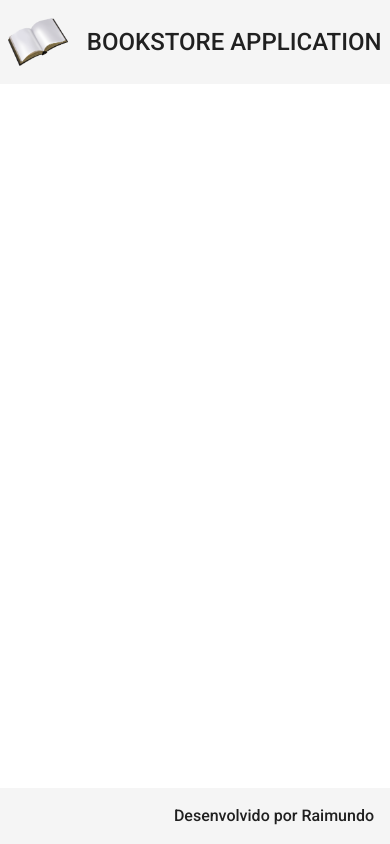
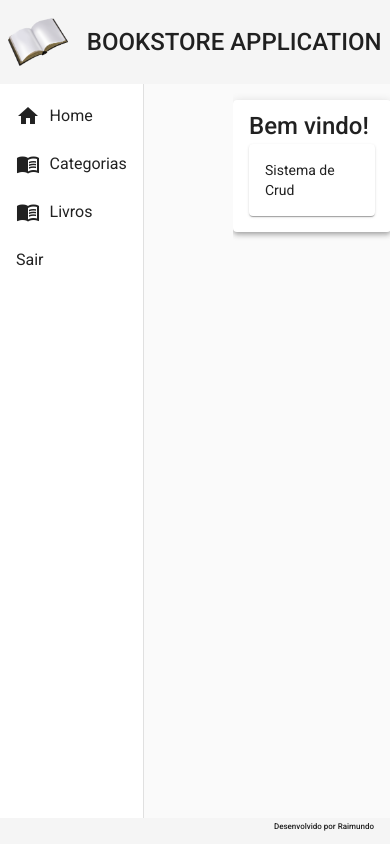
Before and after one commit to ralmeidaj/bookstore-front, an Angular app: page / in a window 390 px wide. Built offline with nearby package versions, Linux system fonts and the light colour scheme.

Commit message:
criado o componente home

```diff
--- a/src/app/app-routing.module.ts
+++ b/src/app/app-routing.module.ts
@@ -1,7 +1,13 @@
 import { NgModule } from '@angular/core';
 import { RouterModule, Routes } from '@angular/router';
+import { HomeComponent } from './components/views/home/home.component';
 
-const routes: Routes = [];
+const routes: Routes = [
+  {
+    path: '',
+    component: HomeComponent
+  }
+];
 
 @NgModule({
   imports: [RouterModule.forRoot(routes)],
--- a/src/app/app.component.html
+++ b/src/app/app.component.html
@@ -1,2 +1,3 @@
 <app-header></app-header>
+<app-nav></app-nav>
 <app-footer></app-footer>
--- a/src/app/components/template/footer/footer.component.css
+++ b/src/app/components/template/footer/footer.component.css
@@ -3,4 +3,17 @@
     bottom: 0;
     justify-content: flex-end;
     font-size: 1rem;
+    height: 4%;
 }
+
+@media(max-width: 450px){
+    .footer{
+        font-size: .5rem;
+    }
+}
+
+@media(max-width: 770px){
+    .footer{
+        font-size: .5rem;
+    }
+}
--- /dev/null
+++ b/src/app/components/template/nav/nav.component.css
@@ -0,0 +1,20 @@
+.container{
+   height: 85%;
+}
+
+.example-container {
+    width: 400px;
+    height: 200px;
+    margin: 12px;
+    border: 1px solid #555;
+  }
+
+  mat-drawer-content {
+    padding: 12px;
+    display: flex;
+    flex-direction: column;
+    align-items: flex-start;
+  }
+  i{
+      padding-right: .6rem;
+  }
--- /dev/null
+++ b/src/app/components/template/nav/nav.component.html
@@ -0,0 +1,30 @@
+<!--
+<mat-sidenav-container>
+    <mat-sidenav mode="side" opened="true">
+        <mat-nav-list>
+            <a mat-list-item>
+                <i class="material-icons">home</i>
+                Home
+            </a>
+        </mat-nav-list>
+    </mat-sidenav>
+  </mat-sidenav-container>
+-->
+
+<mat-sidenav-container>
+    <mat-sidenav #sidenav mode="side" opened="true">
+      <mat-nav-list>
+
+        <a routerLink="" mat-list-item ><i class="material-icons">home</i> Home </a>
+        <a mat-list-item ><i class="material-icons">menu_book</i> Categorias </a>
+        <a mat-list-item ><i class="material-icons">menu_book</i> Livros </a>
+        <a mat-list-item (click)="sidenav.toggle()" href="" mat-list-item>Sair</a>
+
+      </mat-nav-list>
+    </mat-sidenav>
+    <mat-sidenav-content>
+      <div style="height: 85vh;">
+        <router-outlet></router-outlet>
+      </div>
+    </mat-sidenav-content>
+  </mat-sidenav-container>
--- /dev/null
+++ b/src/app/components/template/nav/nav.component.ts
@@ -0,0 +1,15 @@
+import { Component, OnInit } from '@angular/core';
+
+@Component({
+  selector: 'app-nav',
+  templateUrl: './nav.component.html',
+  styleUrls: ['./nav.component.css']
+})
+export class NavComponent implements OnInit {
+
+  constructor() { }
+
+  ngOnInit(): void {
+  }
+
+}
--- /dev/null
+++ b/src/app/components/views/home/home.component.css
@@ -0,0 +1,17 @@
+.home{
+
+    width: 95%;
+    margin: 1rem auto;
+}
+
+@media(max-width: 450px){
+    .home{
+        width: 70%;
+    }
+}
+
+@media(max-width: 770px){
+    .home{
+        width: 80%;
+    }
+}
--- /dev/null
+++ b/src/app/components/views/home/home.component.html
@@ -0,0 +1,4 @@
+<mat-card class="home mat-elevation-z4" >
+    <mat-card-title class="title">Bem vindo!</mat-card-title>
+    <mat-card class="subtitle">Sistema de Crud</mat-card>
+</mat-card>
--- /dev/null
+++ b/src/app/components/views/home/home.component.ts
@@ -0,0 +1,15 @@
+import { Component, OnInit } from '@angular/core';
+
+@Component({
+  selector: 'app-home',
+  templateUrl: './home.component.html',
+  styleUrls: ['./home.component.css']
+})
+export class HomeComponent implements OnInit {
+
+  constructor() { }
+
+  ngOnInit(): void {
+  }
+
+}
```
Also changed, not shown: src/app/app.module.ts (+20 -2 lines).
